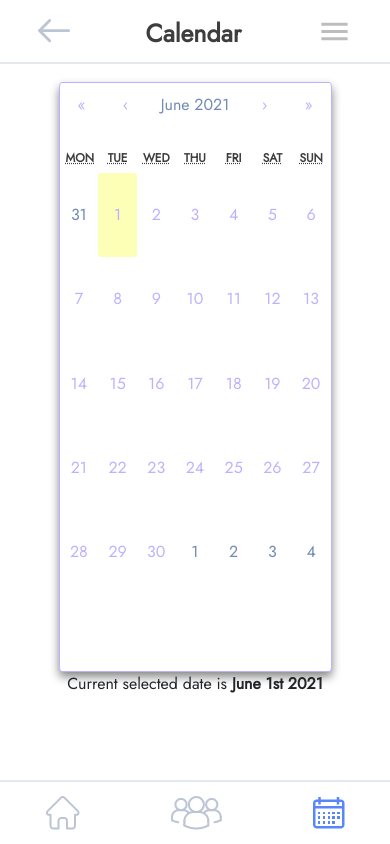
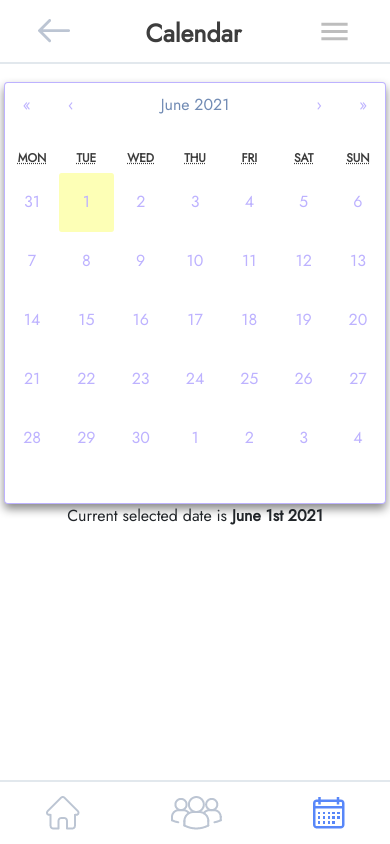
Before and after one commit to ZacharyKathe/Kinetic, a React (Create React App) app: page /dashboard/mycalendar in a window 390 px wide. Built offline with nearby package versions, Linux system fonts and the light colour scheme; a web font is replaced by a local one.

Commit message:
adjusted sizes for mobile

```diff
--- a/src/index.css
+++ b/src/index.css
@@ -31,7 +31,7 @@ a {
     box-shadow: 0px 5px 10px #888;
     width: 70vw !important;
     height: 70vh !important;
-  }
+}
 
 .react-calendar__navigation__arrow {
     color: #bdb2ff;
@@ -48,6 +48,7 @@ a {
 .react-calendar__month-view__days__day {
     color: #bdb2ff;
     height: 10vh !important;
+    transition: .3s ease-in-out;
 }
 
 .react-calendar__month-view__days__day--neighboringMonth {
@@ -417,8 +418,23 @@ a {
     .logIn {
         padding-top: 0px;
     }
+
     .createGroupInput {
         margin-top: 50px;
         padding-top: 25px;
     }
+
+    .react-calendar {
+        border: 1px solid #bdb2ff !important;
+        font-family: 'Jost', sans-serif;
+        border-radius: 1%;
+        box-shadow: 0px 5px 10px #888;
+        width: 98vw !important;
+        height: 50vh !important;
+    }
+
+    .react-calendar__month-view__days__day {
+        color: #bdb2ff;
+        height: 7vh !important;
+    }
 }
```
